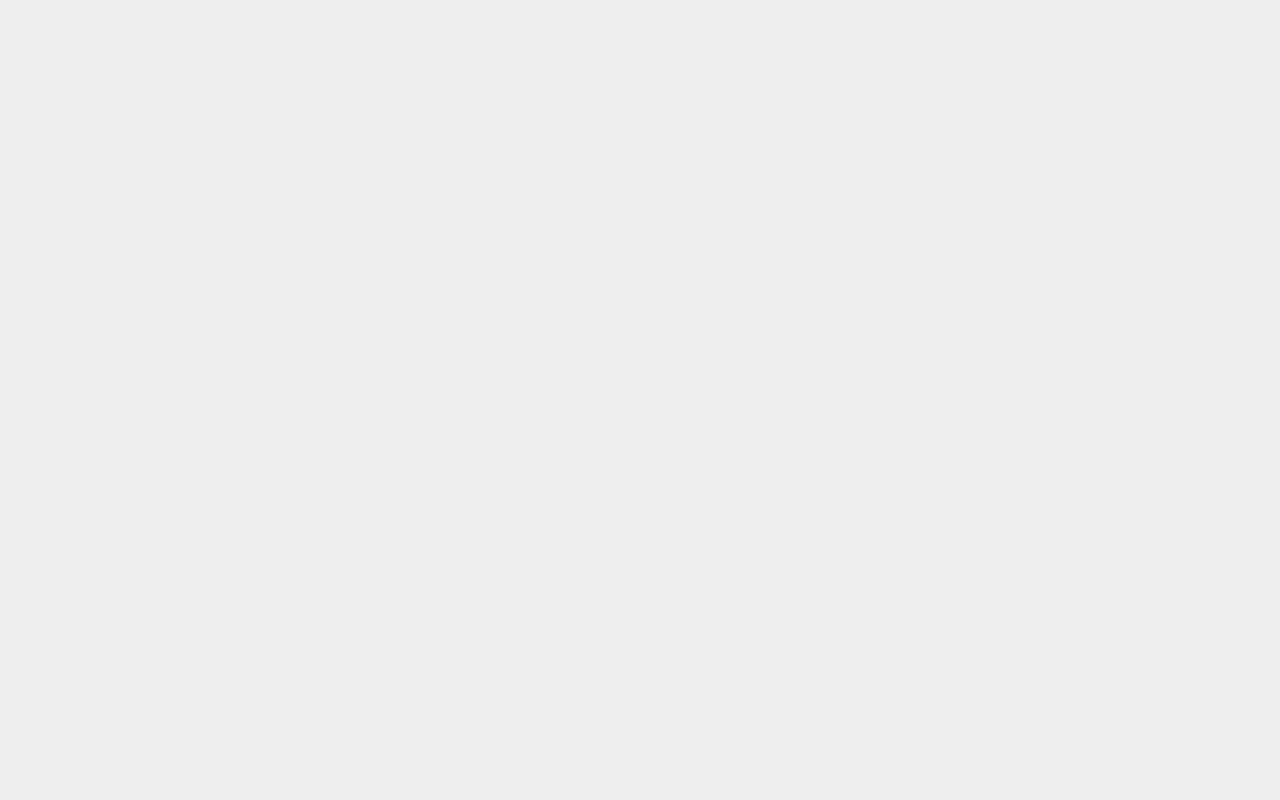
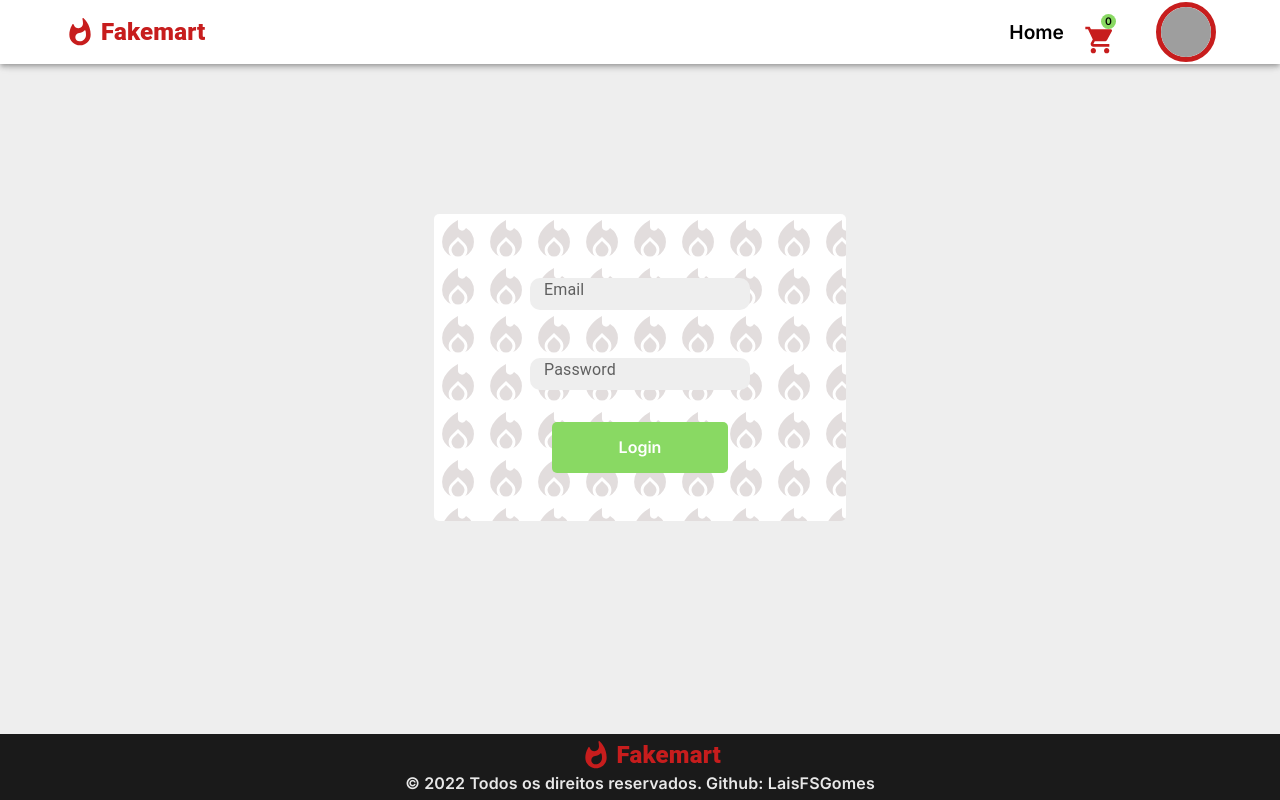
Before and after one commit to LaisFSGomes/invetory-management-system, a React (Create React App) app: page /login in a window 1280 px wide. Before the commit this address had no page. Built offline with nearby package versions, Linux system fonts and the light colour scheme; grey boxes are pictures that could not be loaded.

Commit message:
feat: tela de login e de registro estilizadas

```diff
--- /dev/null
+++ b/src/components/Input/Input.styles.ts
@@ -0,0 +1,19 @@
+import { FormControl } from "@mui/material";
+import { styled } from "@mui/system";
+
+export const Form = styled(FormControl)({
+  width: "100%",
+  "& label.Mui-focused": {
+    color: "#C71D1D",
+    fontWeight: 600,
+  },
+  "& div": {
+    borderRadius: "10px",
+    background: "#EEEEEE",
+    border: "0px",
+    "& input":{
+      border: "0px",
+      textAlign: "center",
+    },
+  }
+});
--- /dev/null
+++ b/src/components/Input/Input.tsx
@@ -0,0 +1,36 @@
+import { InputLabel } from "@mui/material";
+import React from "react";
+import { Input as InputForm} from '@mui/material';
+import { Form } from "./Input.styles";
+interface InputProps {
+  label?: string;
+  id?: string;
+  type: string;
+  placeholder?: string;
+  onChange:  (event: React.ChangeEvent<HTMLInputElement>) => void;
+  value: string;
+}
+export const Input: React.FC<InputProps> = ({
+  label,
+  id,
+  type,
+  placeholder,
+  onChange,
+  value,
+}) => {
+  return(
+    <Form >
+      <InputLabel htmlFor={id} >
+        {label}
+      </InputLabel>
+      <InputForm
+        id = {id}
+        type={type}
+        onChange={onChange}
+        placeholder={placeholder}
+        value={value}
+        disableUnderline= {true}
+      />
+    </Form>
+  );
+};
--- /dev/null
+++ b/src/components/Input/index.ts
@@ -0,0 +1 @@
+export { Input } from "./Input";
--- a/src/components/Router/Router.tsx
+++ b/src/components/Router/Router.tsx
@@ -3,7 +3,9 @@
 import { PagesRoutes } from "features/constants";
 import { ProductInfo } from "features/ProductInfo";
 import { Home } from "features/Home";
+import { Login } from "features/Login";
 import { BrowserRouter, Routes, Route } from "react-router-dom";
+import { Register } from "features/Register";
 
 export const Router: React.FC = () => (
   <BrowserRouter>
@@ -11,6 +13,8 @@
       <Route path={PagesRoutes.products} element={<Home />} />
       <Route path={PagesRoutes.ProductInfo} element={<ProductInfo />} />
       <Route path={PagesRoutes.cart} element={<Cart />} />
+      <Route path= {PagesRoutes.login} element={<Login />} />
+      <Route path= {PagesRoutes.register} element={<Register />} />
     </Routes>
   </BrowserRouter>
 );
--- a/src/contexts/cart.tsx
+++ b/src/contexts/cart.tsx
@@ -1,14 +1,14 @@
 import { count } from "console";
 import React from "react";
 
-export interface CartInfo {
+interface CartInfo {
   id: number;
   title: string;
   image: string;
   price: number;
   count: number;
 }
-export interface ProductInfo {
+interface ProductInfo {
   id: number;
   title: string;
   image: string;
@@ -35,7 +35,18 @@
   getAmountItems: () => number;
   getTotal: () => number;
 }
-
+interface userLogin {
+  email: string;
+  senha: string;
+};
+interface user {
+  nome: string;
+  email: string;
+  senha: string;
+};
+interface users {
+  allUsers: user[];
+}
 export const CartContext = React.createContext<CartContextProps>(
   {} as CartContextProps,
 );
@@ -43,6 +54,7 @@
 export const CartProvider: React.FC<CartProviderProps> = ({ children }) => {
   const [cart, setCart] = React.useState<CartInfo[]>([]);
   const [products, setProducts] = React.useState<ProductInfo[]>([]);
+
 
   const getProduct = (id: number) =>
     products.find(product => product.id === id);
--- /dev/null
+++ b/src/features/Login/Login.styles.ts
@@ -0,0 +1,51 @@
+import { Box } from "@mui/material";
+import { styled } from "@mui/system";
+import fireLogo from "assets/img/fireLogo.svg";
+
+export const LoginWrapper = styled(Box)({
+  display: "flex",
+  margin: "auto",
+});
+
+export const LoginContainer = styled(Box)({
+  display: "flex",
+  alignItems: "center",
+  flexDirection: "column",
+  width: "100%",
+  background: "#FFFFFF",
+  borderRadius: "5px",
+  padding: "3em 6em",
+  gap: "2em",
+  backgroundImage: `url(${fireLogo})`,
+  "& > svg": {
+    color: "#C71D1D",
+  },
+  "@media (min-width: 0px) and (max-width: 380px)": {
+    padding: "3em 1em",
+    width: "90vw",
+  },
+});
+
+export const Button = styled("button")({
+  alignSelf: "center",
+  display: "flex",
+  flexDirection: "row",
+  justifyContent: "center",
+  alignItems: "center",
+  background: "#89D963",
+  flexGrow: 0,
+  height: "51px",
+  width: "80%",
+  border: "none",
+  borderRadius: "5px",
+  color: "#FFFFFF",
+  fontFamily: "Inter",
+  fontWeight: 600,
+  fontSize: "16px",
+  "&:hover": {
+    transition: "all 0.5s",
+    color: "#F0F0F0",
+    background: "#82CF5D",
+    cursor: "pointer",
+  },
+});
--- /dev/null
+++ b/src/features/Login/Login.tsx
@@ -0,0 +1,43 @@
+import { AppBarResponsive, Footer } from "components";
+import { Input } from "components/Input";
+import React from "react";
+import { LoginWrapper, LoginContainer, Button } from "./Login.styles";
+import { InputLabel } from '@mui/material';
+
+
+export const Login: React.FC = () => {
+  const [inputEmail, setInputEmail] = React.useState("");
+  const [inputPassword, setInputPassword] = React.useState("");
+
+  const onInputEmailChange = (e : React.ChangeEvent<HTMLInputElement>) => {
+    setInputEmail(e.target.value);
+  };
+  const onInputPasswordChange = (e : React.ChangeEvent<HTMLInputElement>) => {
+    setInputPassword(e.target.value);
+  };
+  return (
+   <React.Fragment>
+    <AppBarResponsive />
+    <LoginWrapper>
+      <LoginContainer>
+        <Input
+          label="Email"
+          onChange={onInputEmailChange}
+          value={inputEmail}
+          id="email"
+          type="email"
+        />
+        <Input
+          label="Password"
+          onChange={onInputPasswordChange}
+          value={inputPassword}
+          id="password"
+          type="password"
+        />
+         <Button>Login</Button>
+      </LoginContainer>
+    </LoginWrapper>
+    <Footer />
+   </React.Fragment>
+  );
+};
--- /dev/null
+++ b/src/features/Login/index.ts
@@ -0,0 +1 @@
+export { Login } from "./Login";
--- /dev/null
+++ b/src/features/Register/Register.styles.ts
@@ -0,0 +1,51 @@
+import { Box } from "@mui/material";
+import { styled } from "@mui/system";
+import fireLogo from "assets/img/fireLogo.svg";
+
+export const LoginWrapper = styled(Box)({
+  display: "flex",
+  margin: "auto",
+});
+
+export const LoginContainer = styled(Box)({
+  display: "flex",
+  alignItems: "center",
+  flexDirection: "column",
+  width: "100%",
+  background: "#FFFFFF",
+  borderRadius: "5px",
+  padding: "3em 6em",
+  gap: "1em",
+  backgroundImage: `url(${fireLogo})`,
+  "& > svg": {
+    color: "#C71D1D",
+  },
+  "@media (min-width: 0px) and (max-width: 380px)": {
+    padding: "3em 1em",
+    width: "90vw",
+  },
+});
+
+export const Button = styled("button")({
+  alignSelf: "center",
+  display: "flex",
+  flexDirection: "row",
+  justifyContent: "center",
+  alignItems: "center",
+  background: "#89D963",
+  flexGrow: 0,
+  height: "51px",
+  width: "80%",
+  border: "none",
+  borderRadius: "5px",
+  color: "#FFFFFF",
+  fontFamily: "Inter",
+  fontWeight: 600,
+  fontSize: "16px",
+  "&:hover": {
+    transition: "all 0.5s",
+    color: "#F0F0F0",
+    background: "#82CF5D",
+    cursor: "pointer",
+  },
+});
--- /dev/null
+++ b/src/features/Register/Register.tsx
@@ -0,0 +1,62 @@
+import { AppBarResponsive, Footer } from "components";
+import { Input } from "components/Input";
+import React from "react";
+import { Button, LoginContainer, LoginWrapper } from "./Register.styles";
+
+export const Register: React.FC = () => {
+  const [inputEmailRegister, setInputEmailRegister] = React.useState("");
+  const [inputNameRegister, setInputNameRegister] = React.useState("");
+  const [inputPasswordRegister, setInputPasswordRegister] = React.useState("");
+  const [inputConfirmPasswordRegister, setInputConfirmPasswordRegister] = React.useState("");
+
+  const onInputEmailRegisterChange = (e : React.ChangeEvent<HTMLInputElement>) => {
+    setInputEmailRegister(e.target.value);
+  };const onInputNameRegisterChange = (e : React.ChangeEvent<HTMLInputElement>) => {
+    setInputEmailRegister(e.target.value);
+  };
+  const onInputPasswordRegisterChange = (e : React.ChangeEvent<HTMLInputElement>) => {
+    setInputPasswordRegister(e.target.value);
+  };
+  const onInputConfirmPasswordRegisterChange = (e : React.ChangeEvent<HTMLInputElement>) => {
+    setInputPasswordRegister(e.target.value);
+  };
+  return(
+    <React.Fragment>
+    <AppBarResponsive />
+    <LoginWrapper>
+      <LoginContainer>
+        <Input
+          label="Email"
+          onChange={onInputEmailRegisterChange}
+          value={inputEmailRegister}
+          id="email"
+          type="email"
+        />
+        <Input
+          label="Name"
+          onChange={onInputNameRegisterChange}
+          value={inputNameRegister}
+          id="name"
+          type="text"
+        />
+        <Input
+          label="Password"
+          onChange={onInputPasswordRegisterChange}
+          value={inputPasswordRegister}
+          id="password"
+          type="password"
+        />
+        <Input
+          label="Confirm Password"
+          onChange={onInputConfirmPasswordRegisterChange}
+          value={inputConfirmPasswordRegister}
+          id="password"
+          type="password"
+        />
+         <Button>Register</Button>
+      </LoginContainer>
+    </LoginWrapper>
+    <Footer />
+   </React.Fragment>
+  );
+};
--- /dev/null
+++ b/src/features/Register/index.ts
@@ -0,0 +1 @@
+export { Register } from "./Register";
--- a/src/features/constants/routes.ts
+++ b/src/features/constants/routes.ts
@@ -2,4 +2,6 @@
   products = "/",
   ProductInfo = "/product/:id",
   cart = "/cart",
+  login = "/login",
+  register = "/register",
 }
```
Also changed, not shown: src/assets/img/fireLogo.png (added), src/assets/img/fireLogo.svg (added).
